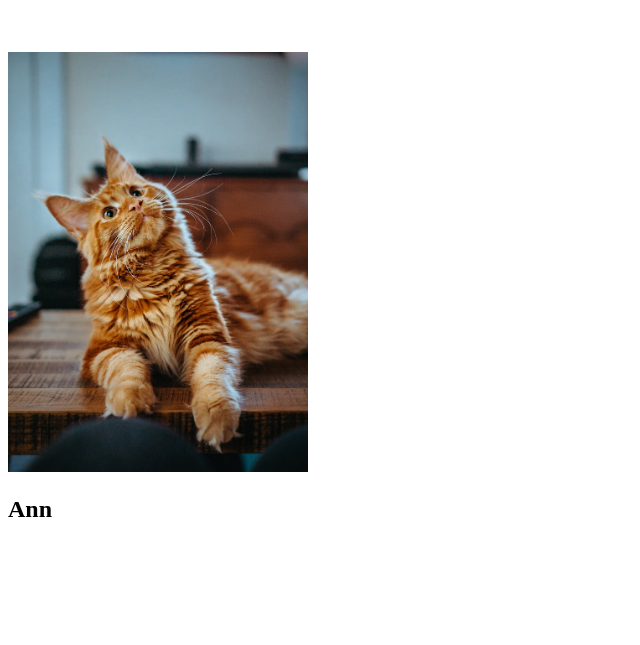
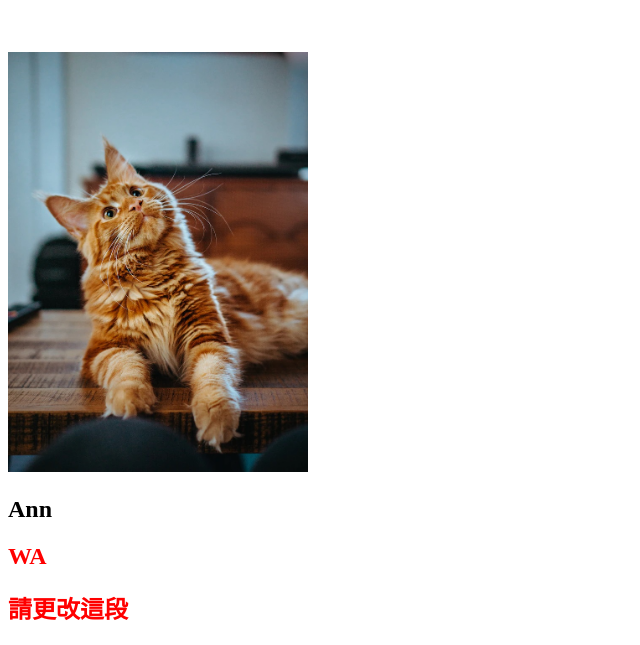
Before and after one commit to GitFlow-BillyTeamTest/GitFlow-Test, a website built with Vite: page pages/index.html in a window 1280 px wide. Shown: the part 227-872 px from the top of the page, without its empty margins (0-640 px from the left). Before the commit the page ends 800 px from the top, so only its background shows below. Built offline with nearby package versions, Linux system fonts and the light colour scheme.

Commit message:
modify WA index.html、index.scss

```diff
--- a/assets/scss/pages/_index.scss
+++ b/assets/scss/pages/_index.scss
@@ -1,3 +1,7 @@
 .index-title {
   font-size: 100px;
 }
+
+.WA-h2{
+  color: red;
+}
--- a/pages/index.html
+++ b/pages/index.html
@@ -14,6 +14,8 @@
     <h1 class="index-title">我是首頁</h1>
     <img src="../assets/images/cat.jpg" style="width: 300px;" alt="cat">
     <h2>Ann</h2>
+    <h2 class="WA-h2">WA</h2>
+    <h2 class="WA-h2">請更改這段</h2>
 
     <%- include('./layout/footer'); -%>
 
```
